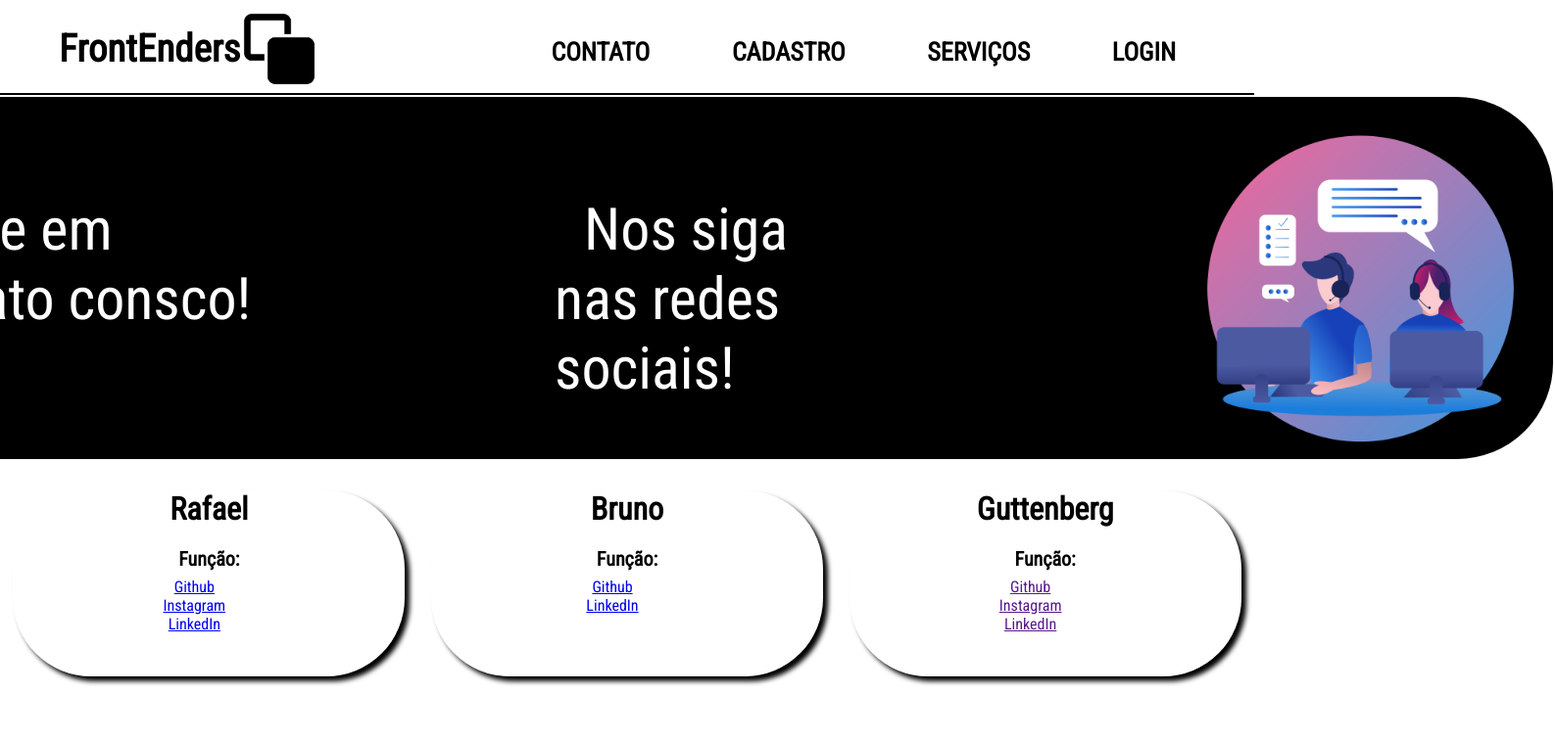
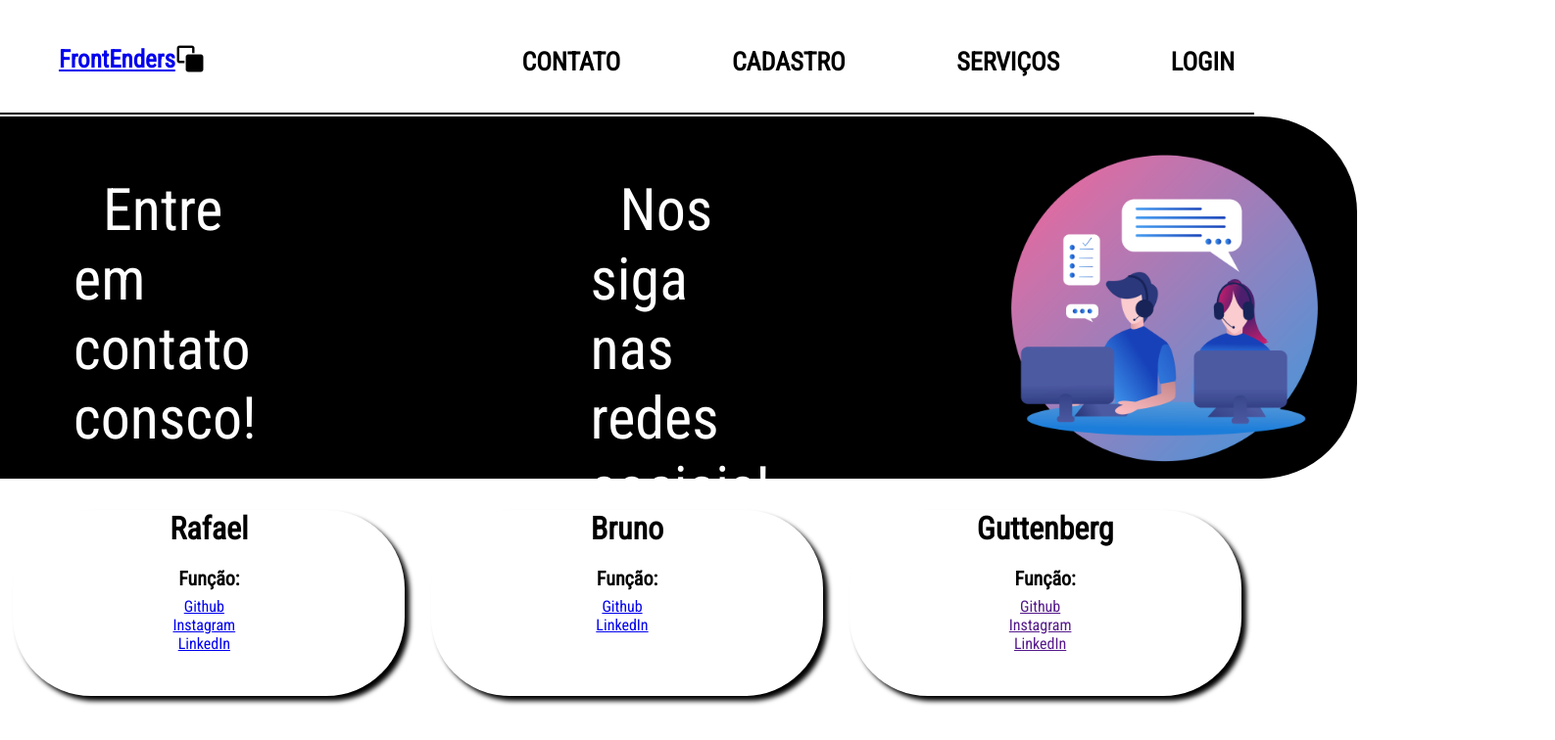
Before and after one commit to GuttenbergJr/03.-Projeto_FrontEnders, a plain HTML site: page paginas/contato.html in a window 1280 px wide. Shown: the top 756 px of the page at 98% size, 1587 px wide, since content can reach past the window. Drawn offline with Linux system fonts and the light colour scheme.

Commit message:
Update contato.css
Tamanho da página corrigido (se puder verificarem e testarem, agradeço)

```diff
--- a/css/contato.css
+++ b/css/contato.css
@@ -31,28 +31,20 @@
     font-size: 25px;
 }
 
-#frontenders {
-    font-size: 39px;
-    text-decoration: none;
-    color: black;
-
-}
-
 /* tamanho da imagem */
-#imgFront {
-    height: 80px;
+#logo,
+img {
+    height: 100px;
 }
 
 /* estilizando os links */
 .paginas {
-    padding-right: 80px;
+    margin-left: 90px;
     text-decoration: none;
     color: black;
     font-size: 26px;
-}
-
-.paginas:hover {
-    text-decoration: underline;
+    /* border: solid; */
+    margin-right: 20px;
 }
 
 /* centralizando e prendendo o footer no final da pagina */
@@ -68,6 +60,7 @@
 /* estilização do h2 */
 #rodape,
 h2 {
+    margin-top: 5px;
     margin-bottom: 7px;
     font-size: 20px;
     font-weight: bold;
@@ -80,8 +73,6 @@ img {
     height: 30px;
 
 }
-
-/* aqui termina o rodade */
 
 
 
@@ -100,7 +91,7 @@ img {
     border: solid rgb(255, 255, 255) 2px;
     background-color: rgb(0, 0, 0);
     border-radius: 100px;
-    width: 1800px;
+    width: 1400px;
     padding-left: 90px;
     height: 370px;
 
@@ -112,7 +103,7 @@ img {
     justify-content: center;
     width: 519px;
     height: 393px;
-    margin-left: 300px;
+    margin-left: 200px;
 }
 
 #text {
@@ -123,7 +114,7 @@ img {
     height: 150px;
     margin-left: 90px;
     text-indent: 30px;
-    margin-top: 100px;
+    margin-top: 60px;
 
 }
 
@@ -135,7 +126,7 @@ img {
     height: 150px;
     margin-left: 300px;
     text-indent: 30px;
-    margin-top: 100px;
+    margin-top: 60px;
 
 }
 
@@ -188,7 +179,7 @@ img {
 }
 
 #link {
-    margin-left: 150px;
+    margin-left: 160px;
     /* border: solid black;  */
     width: 70px;
 }
@@ -213,7 +204,7 @@ img {
 
 
 .card {
-    margin-left: 720px;
+    margin-left: 530px;
     background-color: #ffffff80;
     padding: 30px;
     border-radius: 4%;
```
